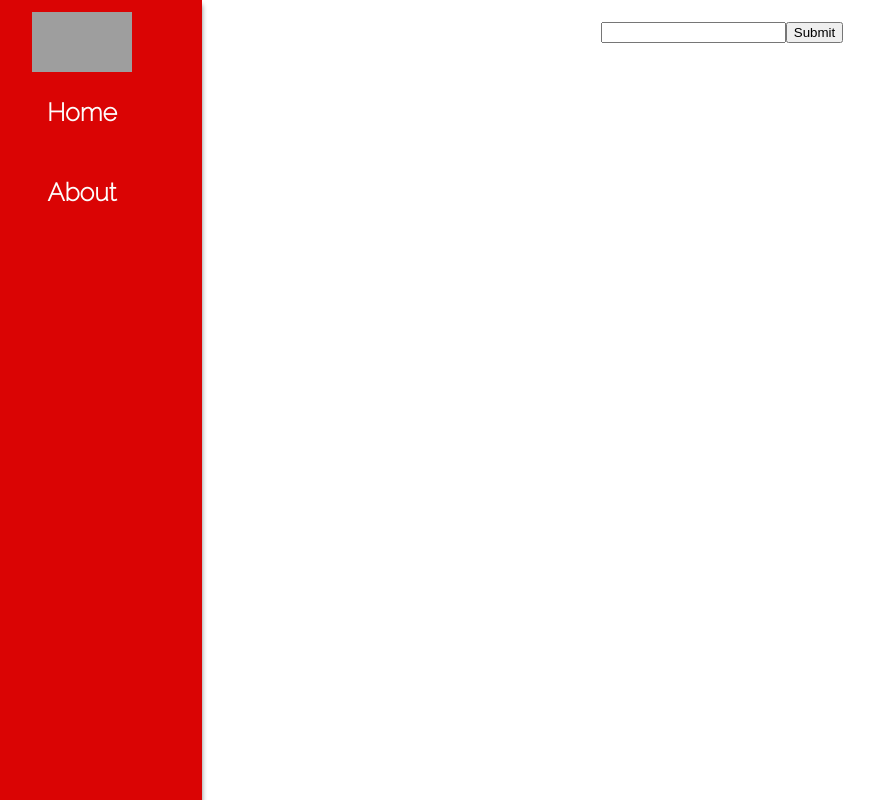
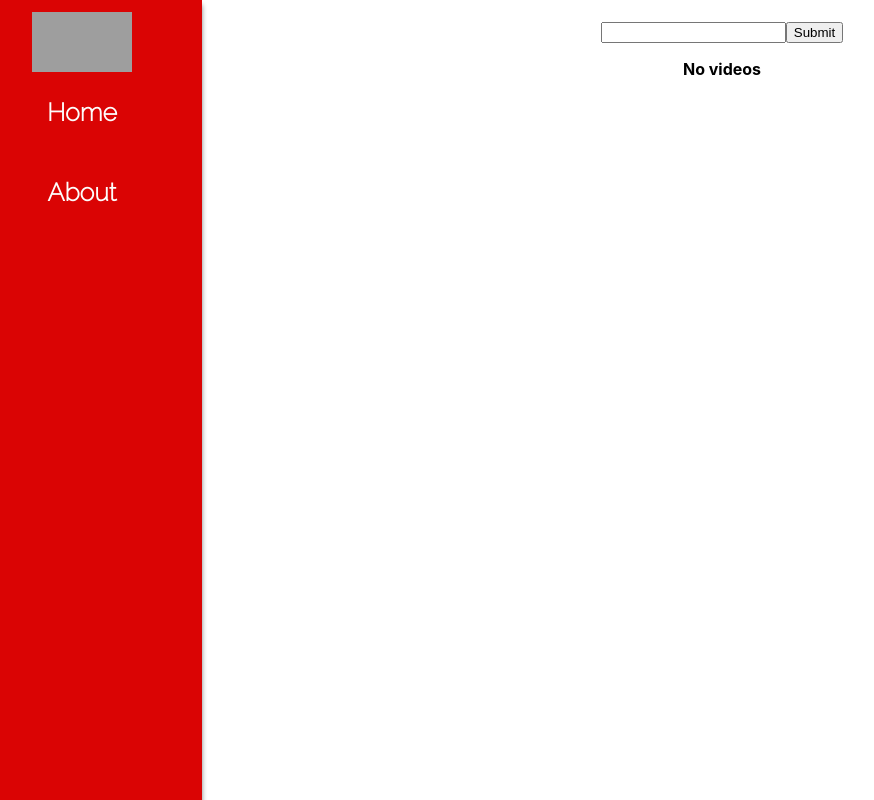
Before and after one commit to JDJ97/YouTube-React-Website, a React (Create React App) app: page / in a window 1280 px wide. Shown: the top 800 px of the page, without its empty margins (38-912 px from the left). Built offline with nearby package versions, Linux system fonts and the light colour scheme; grey boxes are pictures that could not be loaded.

Commit message:
added no videos to toggle

```diff
--- a/src/Components/Home.css
+++ b/src/Components/Home.css
@@ -1,3 +1,5 @@
+@import url('https://fonts.googleapis.com/css2?family=Raleway:wght@200&display=swap');
+
 .homeContainer {
     padding-top: 2%;
 }
@@ -6,6 +8,7 @@
     display: flex;
     flex-wrap: wrap;
     list-style-type: none;
+    font-weight: bold;
 
 }
 
--- a/src/Components/Home.js
+++ b/src/Components/Home.js
@@ -42,7 +42,7 @@
 
               })}
           </ul> )
-         : <ul></ul> }
+         : <ul> No videos</ul> }
         </section>
     )
 }
```
